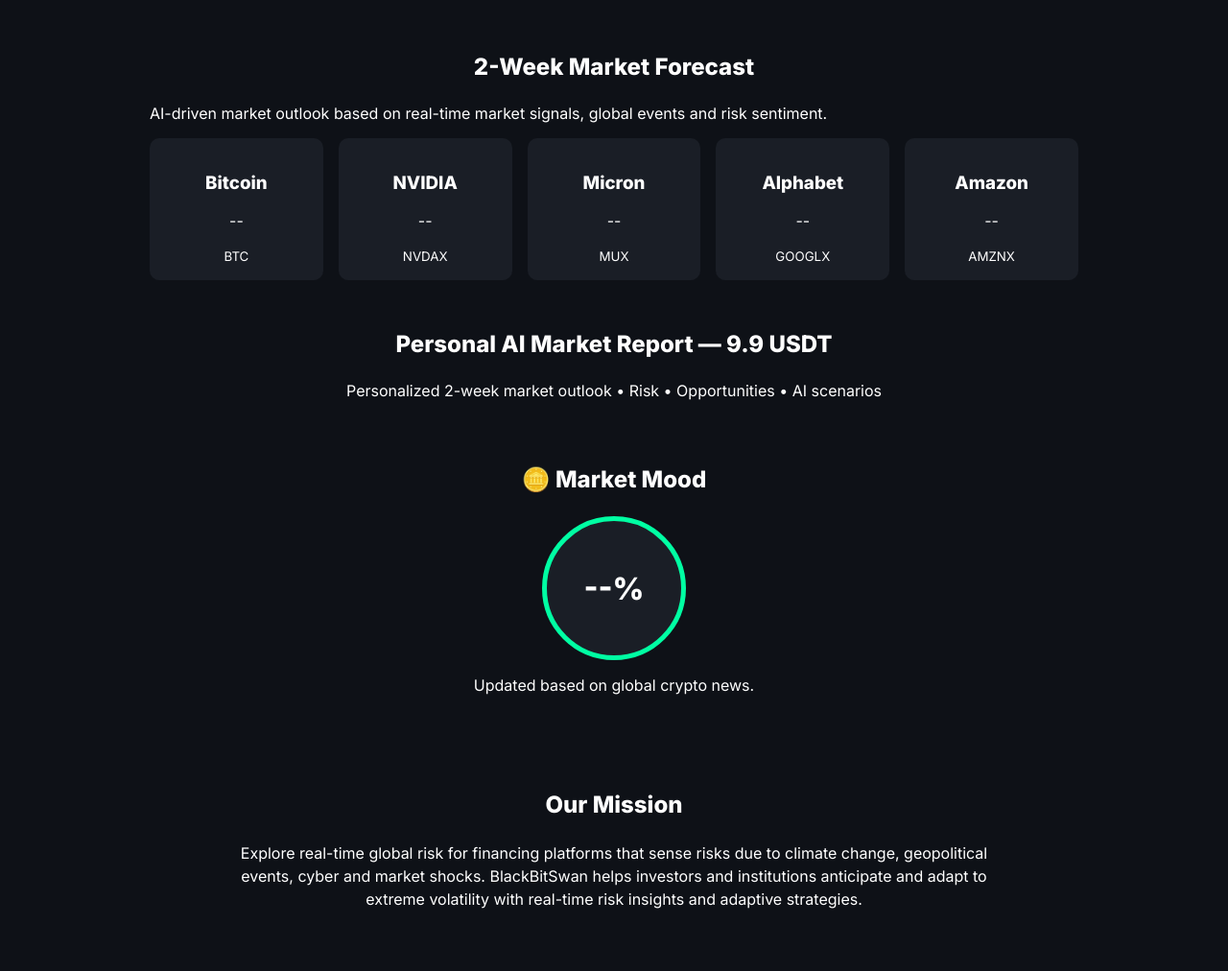
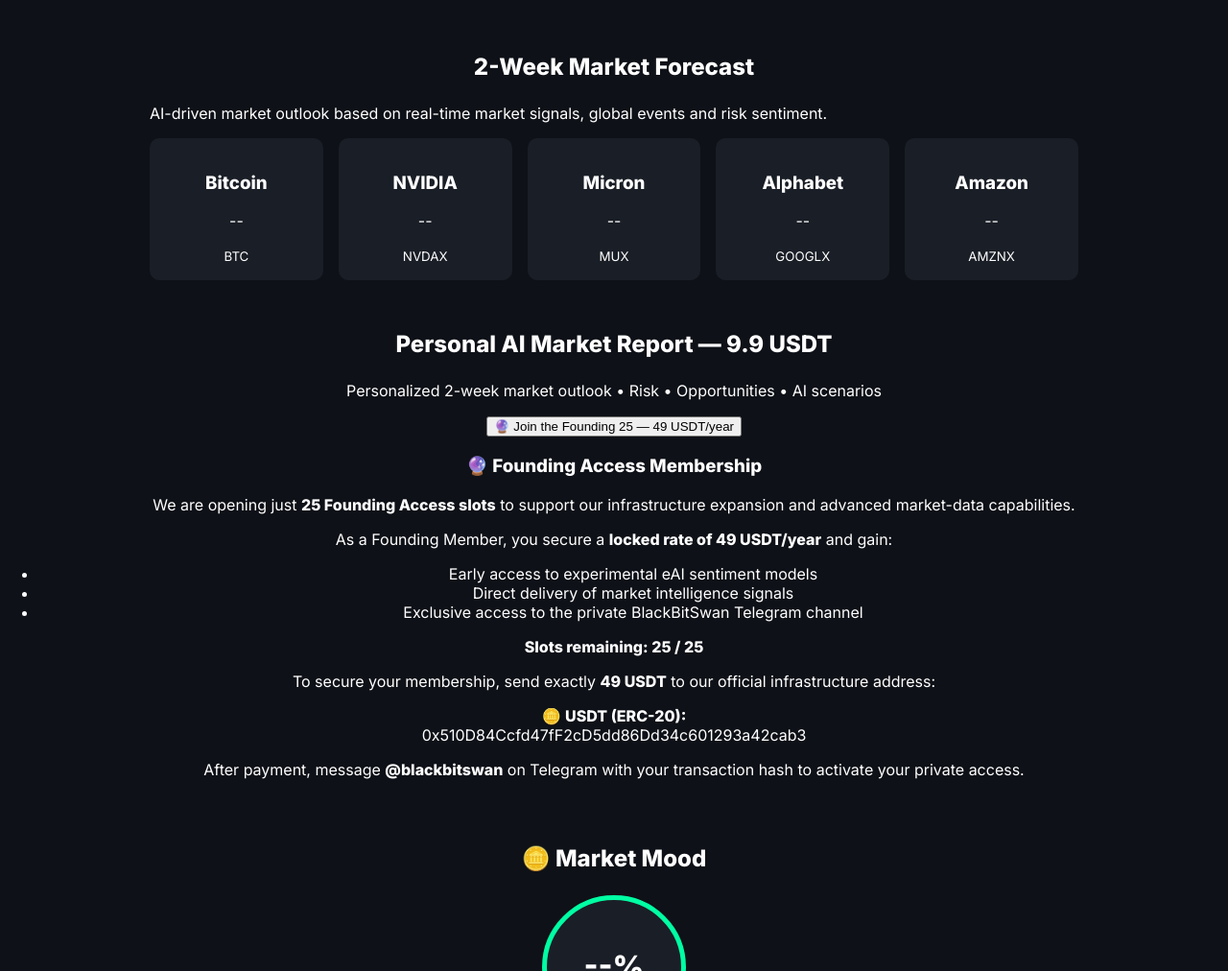
Before and after one commit to Alex-eco/BlackBitSwan, a plain HTML site: page frontend/index.html in a window 1280 px wide. Shown: the part 218-1230 px from the top of the page at 96% size. Drawn offline with Linux system fonts and the light colour scheme; no server answers.

Commit message:
Update index.html

```diff
--- a/frontend/index.html
+++ b/frontend/index.html
@@ -104,8 +104,79 @@
 
     </div>
 
-  </section>
-<div class="report-section"> <h2> Personal AI Market Report — 9.9 USDT </h2> <p> Personalized 2-week market outlook • Risk • Opportunities • AI scenarios </p> </div>
+</section>
+
+<div class="report-section">
+
+  <h2>
+    Personal AI Market Report — 9.9 USDT
+  </h2>
+
+  <p>
+    Personalized 2-week market outlook • Risk • Opportunities • AI scenarios
+  </p>
+
+  <button
+    class="founding-button"
+    onclick="toggleFounding()"
+  >
+    🔮 Join the Founding 25 — 49 USDT/year
+  </button>
+
+  <div
+    id="founding-membership"
+    class="founding-membership"
+  >
+
+    <h3>
+      🔮 Founding Access Membership
+    </h3>
+
+    <p>
+      We are opening just <strong>25 Founding Access slots</strong>
+      to support our infrastructure expansion and advanced
+      market-data capabilities.
+    </p>
+
+    <p>
+      As a Founding Member, you secure a
+      <strong>locked rate of 49 USDT/year</strong>
+      and gain:
+    </p>
+
+    <ul>
+      <li>Early access to experimental eAI sentiment models</li>
+      <li>Direct delivery of market intelligence signals</li>
+      <li>Exclusive access to the private BlackBitSwan Telegram channel</li>
+    </ul>
+
+    <p>
+      <strong>Slots remaining: 25 / 25</strong>
+    </p>
+
+    <p>
+      To secure your membership, send exactly
+      <strong>49 USDT</strong> to our official infrastructure address:
+    </p>
+
+    <p>
+      🪙 <strong>USDT (ERC-20):</strong><br>
+      <span class="wallet-address">
+        0x510D84Ccfd47fF2cD5dd86Dd34c601293a42cab3
+      </span>
+    </p>
+
+    <p>
+      After payment, message
+      <strong>@blackbitswan</strong>
+      on Telegram with your transaction hash
+      to activate your private access.
+    </p>
+
+  </div>
+
+</div>
+
 
   <!-- ================= MARKET MOOD ================= -->
 
```
